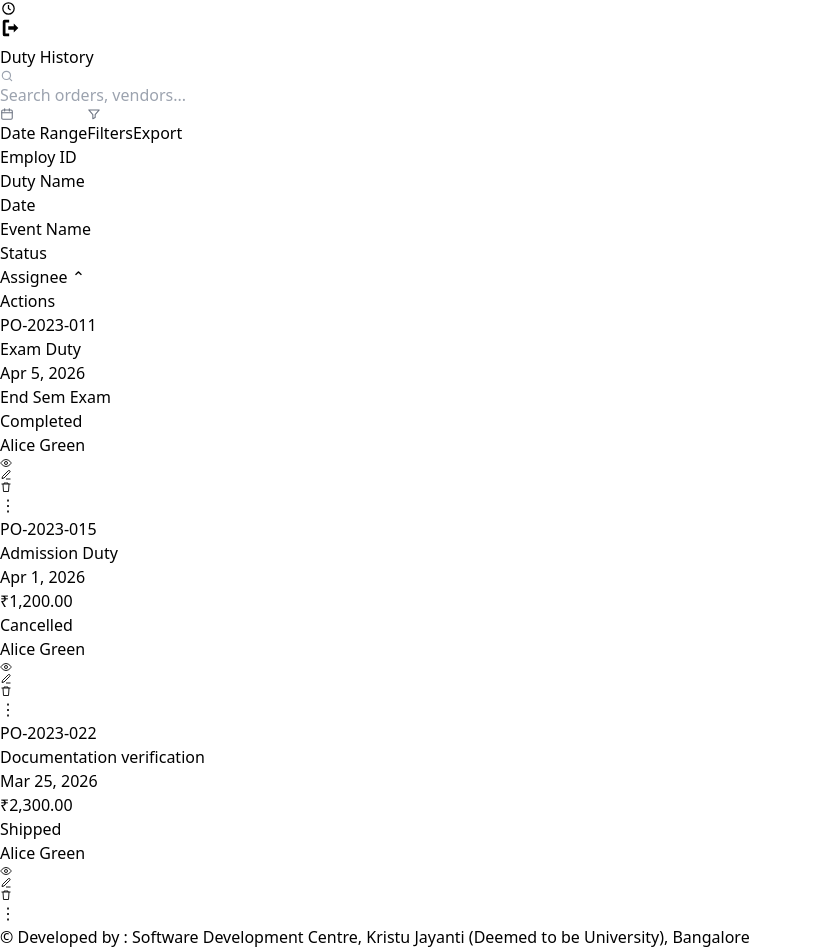
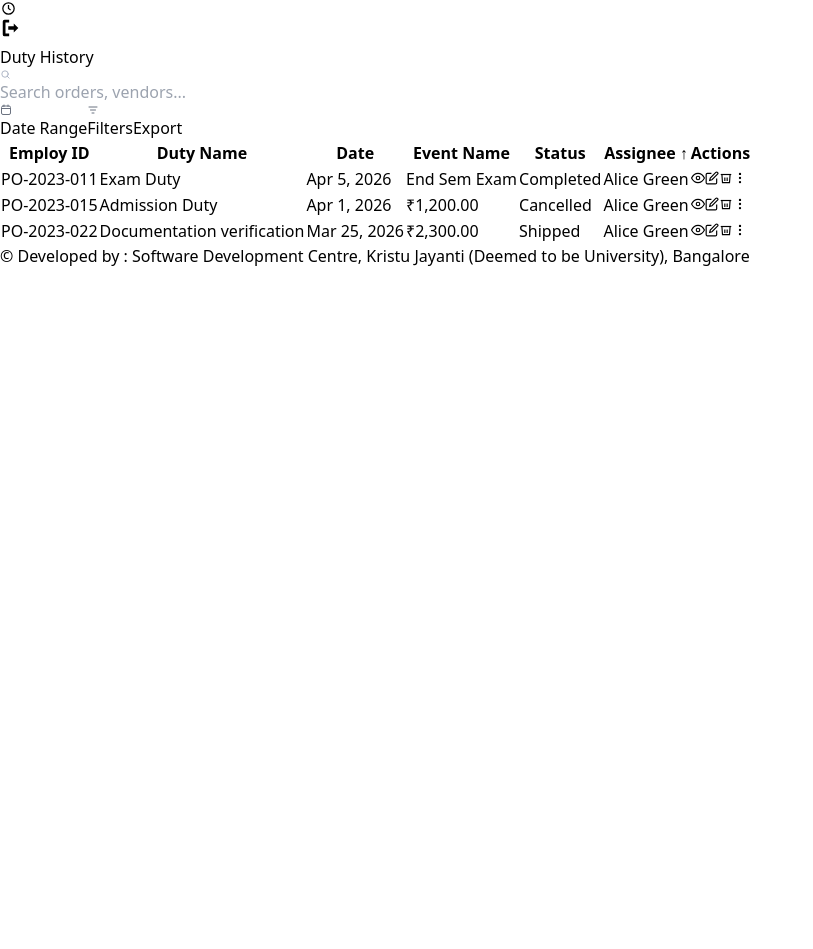
Before and after one commit to krithikavchristy-collab/duty_allotment, an Angular app in the folder Duty-Allotment-Frontend/: page /duty-history in a window 1280 px wide. Shown: the part 857-1806 px from the top of the page, without its empty margins (0-813 px from the left). After the commit the page ends 1125 px from the top, so only its background shows below. Built offline with nearby package versions, Linux system fonts and the light colour scheme.

Commit message:
completed duty history

```diff
--- a/Duty-Allotment-Frontend/src/app/pages/duty-history/duty-history.component.html
+++ b/Duty-Allotment-Frontend/src/app/pages/duty-history/duty-history.component.html
@@ -1,166 +1,226 @@
-<section class="min-h-full bg-[#fafafd] px-[82px] pt-[34px] pb-[80px]">
+<section class="min-h-full bg-[#fafafd] px-[74px] pt-[28px] pb-[80px]">
 
-  <h1 class="text-[20px] font-medium text-black mb-[42px]">
-    Duty History
-  </h1>
+  <!-- Page Title -->
+  <h1 class="text-[20px] font-semibold text-black mb-[24px]">Duty History</h1>
 
-  <div class="w-[735px] h-[530px] bg-white border border-[#E5E7EB] rounded-[10px] shadow-sm overflow-hidden">
+  <!-- Table Container -->
+  <div class="w-[720px] bg-white border border-[#e5e7eb] rounded-[10px] px-[20px] pt-[16px] pb-[40px]">
 
-    <!-- Top Controls -->
-    <div class="h-[56px] flex items-center justify-between px-[16px] border-b border-[#E5E7EB]">
+    <!-- Search + Buttons Row -->
+    <div class="flex items-center gap-3 mb-4">
 
-      <div class="w-[270px] h-[34px] border border-[#E5E7EB] rounded-[7px] flex items-center px-[13px]">
-        <svg width="14" height="14" viewBox="0 0 24 24" fill="none"
-             stroke="#9CA3AF" stroke-width="2" stroke-linecap="round">
+      <!-- Search -->
+      <div class="w-[200px] h-[30px] border border-[#e1e5ec] rounded-[5px] flex items-center px-3 bg-white">
+        <svg width="11" height="11" viewBox="0 0 24 24" fill="none"
+             stroke="#A8B1C2" stroke-width="2" stroke-linecap="round" stroke-linejoin="round">
           <circle cx="11" cy="11" r="7"></circle>
           <path d="M20 20l-4.5-4.5"></path>
         </svg>
-
         <input
+          type="text"
           placeholder="Search orders, vendors..."
-          class="ml-[10px] w-full bg-transparent outline-none text-[11px] text-[#6B7280] placeholder:text-[#9CA3AF]"
+          class="ml-2 w-full bg-transparent outline-none text-[10px] text-[#A8B1C2] placeholder:text-[#C3C9D4]"
         />
       </div>
 
-      <div class="flex items-center gap-[8px]">
+      <!-- Spacer -->
+      <div class="flex-1"></div>
 
-        <button class="h-[34px] px-[13px] border border-[#DADDE3] rounded-[7px] flex items-center gap-[7px] text-[11px] text-[#374151] bg-white">
-          <svg width="14" height="14" viewBox="0 0 24 24" fill="none"
-               stroke="#6B7280" stroke-width="1.8" stroke-linecap="round" stroke-linejoin="round">
-            <rect x="3" y="5" width="18" height="16" rx="2"></rect>
-            <path d="M8 3v4"></path>
-            <path d="M16 3v4"></path>
-            <path d="M3 10h18"></path>
+      <!-- Date Range -->
+      <button class="h-[30px] px-3 border border-[#e1e5ec] rounded-[5px] flex items-center gap-2 text-[11px] text-gray-600 bg-white hover:bg-gray-50">
+        <svg width="12" height="12" viewBox="0 0 24 24" fill="none"
+             stroke="#6B7280" stroke-width="2" stroke-linecap="round">
+          <rect x="3" y="4" width="18" height="17" rx="3"></rect>
+          <path d="M3 9H21"></path>
+          <path d="M8 2V5M16 2V5"></path>
         </svg>
         Date Range
       </button>
 
-        <button class="h-[34px] px-[13px] border border-[#DADDE3] rounded-[7px] flex items-center gap-[7px] text-[11px] text-[#374151] bg-white">
-          <svg width="14" height="14" viewBox="0 0 24 24" fill="none"
-               stroke="#6B7280" stroke-width="1.8" stroke-linecap="round" stroke-linejoin="round">
-            <path d="M3 5h18l-7 8v5l-4 2v-7L3 5z"></path>
+      <!-- Filters -->
+      <button class="h-[30px] px-3 border border-[#e1e5ec] rounded-[5px] flex items-center gap-2 text-[11px] text-gray-600 bg-white hover:bg-gray-50">
+        <svg width="12" height="12" viewBox="0 0 24 24" fill="none"
+             stroke="#6B7280" stroke-width="2" stroke-linecap="round">
+          <path d="M4 6h16M7 12h10M10 18h4"></path>
         </svg>
         Filters
       </button>
 
-        <button class="h-[34px] px-[16px] rounded-[7px] flex items-center gap-[7px] text-[11px] text-white bg-[#2563EB] shadow-md">
-          <svg width="14" height="14" viewBox="0 0 24 24" fill="none"
-               stroke="white" stroke-width="1.9" stroke-linecap="round" stroke-linejoin="round">
+      <!-- Export -->
+      <button class="h-[30px] px-3 bg-blue-600 rounded-[5px] flex items-center gap-2 text-[11px] text-white hover:bg-blue-700">
+        <svg width="12" height="12" viewBox="0 0 24 24" fill="none"
+             stroke="white" stroke-width="2" stroke-linecap="round">
           <path d="M12 3v12"></path>
-            <path d="M7 10l5 5 5-5"></path>
-            <path d="M5 21h14"></path>
+          <path d="M8 11l4 4 4-4"></path>
+          <path d="M4 19h16"></path>
         </svg>
         Export
       </button>
 
     </div>
-    </div>
+
+    <!-- Table -->
+    <table class="w-full">
 
       <!-- Header -->
-    <div class="h-[54px] bg-[#F8FAFC] border-b border-[#E5E7EB] grid grid-cols-[95px_125px_90px_115px_75px_90px_95px] items-center px-[38px] text-[9px] font-bold tracking-[0.08em] text-[#6B7280] uppercase">
-      <div>Employ ID</div>
-      <div>Duty Name</div>
-      <div>Date</div>
-      <div>Event Name</div>
-      <div>Status</div>
-      <div class="flex items-center gap-[4px]">
-        Assignee <span class="text-[#2563EB] text-[12px]">⌃</span>
-      </div>
-      <div class="text-right">Actions</div>
-    </div>
+      <thead>
+        <tr class="border-b border-[#f0f0f0]">
+          <th class="text-left text-[10px] font-semibold text-[#8091AA] uppercase tracking-wide py-2 pr-4 w-[110px]">
+            Employ ID
+          </th>
+          <th class="text-left text-[10px] font-semibold text-[#8091AA] uppercase tracking-wide py-2 pr-4 w-[140px]">
+            Duty Name
+          </th>
+          <th class="text-left text-[10px] font-semibold text-[#8091AA] uppercase tracking-wide py-2 pr-4 w-[90px]">
+            Date
+          </th>
+          <th class="text-left text-[10px] font-semibold text-[#8091AA] uppercase tracking-wide py-2 pr-4 w-[120px]">
+            Event Name
+          </th>
+          <th class="text-left text-[10px] font-semibold text-[#8091AA] uppercase tracking-wide py-2 pr-4 w-[90px]">
+            Status
+          </th>
+          <th class="text-left text-[10px] font-semibold text-[#8091AA] uppercase tracking-wide py-2 pr-4 w-[90px]">
+            Assignee
+            <span class="ml-1">↑</span>
+          </th>
+          <th class="text-left text-[10px] font-semibold text-[#8091AA] uppercase tracking-wide py-2 w-[80px]">
+            Actions
+          </th>
+        </tr>
+      </thead>
+
+      <!-- Body -->
+      <tbody>
 
         <!-- Row 1 -->
-    <div class="h-[58px] border-b border-[#EEF0F4] grid grid-cols-[95px_125px_90px_115px_75px_90px_95px] items-center px-[38px] text-[10px] text-[#374151]">
-      <div class="font-bold text-black">PO-2023-011</div>
-      <div class="font-bold text-black">Exam Duty</div>
-      <div>Apr 5, 2026</div>
-      <div class="font-bold text-black">End Sem Exam</div>
-      <div>
-        <span class="px-[7px] py-[3px] rounded-[5px] bg-[#DFF8EC] text-[#00875A] text-[9px]">Completed</span>
-      </div>
-      <div>Alice Green</div>
-      <div class="flex justify-end items-center gap-[10px] text-[#9CA3AF]">
-
-        <svg width="12" height="12" viewBox="0 0 24 24" fill="none" stroke="currentColor" stroke-width="1.8">
-          <path d="M1.5 12s4-7 10.5-7 10.5 7 10.5 7-4 7-10.5 7S1.5 12 1.5 12z"></path>
+        <tr class="border-b border-[#f5f5f5] hover:bg-gray-50">
+          <td class="text-[12px] text-black py-[14px] pr-4">PO-2023-011</td>
+          <td class="text-[12px] font-semibold text-black py-[14px] pr-4">Exam Duty</td>
+          <td class="text-[12px] text-black py-[14px] pr-4">Apr 5, 2026</td>
+          <td class="text-[12px] font-semibold text-black py-[14px] pr-4">End Sem Exam</td>
+          <td class="py-[14px] pr-4">
+            <span class="text-[11px] font-semibold text-green-600">Completed</span>
+          </td>
+          <td class="text-[12px] text-black py-[14px] pr-4">Alice Green</td>
+          <td class="py-[14px]">
+            <div class="flex items-center gap-2">
+              <button class="text-gray-400 hover:text-gray-600">
+                <svg width="14" height="14" viewBox="0 0 24 24" fill="none" stroke="currentColor" stroke-width="2">
+                  <path d="M1 12s4-8 11-8 11 8 11 8-4 8-11 8-11-8-11-8z"></path>
                   <circle cx="12" cy="12" r="3"></circle>
                 </svg>
-
-        <svg width="12" height="12" viewBox="0 0 24 24" fill="none" stroke="currentColor" stroke-width="1.8">
-          <path d="M12 20h9"></path>
-          <path d="M16.5 3.5a2.1 2.1 0 013 3L8 18l-4 1 1-4 11.5-11.5z"></path>
+              </button>
+              <button class="text-gray-400 hover:text-gray-600">
+                <svg width="14" height="14" viewBox="0 0 24 24" fill="none" stroke="currentColor" stroke-width="2">
+                  <path d="M11 4H4a2 2 0 00-2 2v14a2 2 0 002 2h14a2 2 0 002-2v-7"></path>
+                  <path d="M18.5 2.5a2.121 2.121 0 013 3L12 15l-4 1 1-4 9.5-9.5z"></path>
                 </svg>
-
-        <svg width="12" height="12" viewBox="0 0 24 24" fill="none" stroke="currentColor" stroke-width="1.8">
-          <path d="M3 6h18"></path>
-          <path d="M8 6V4h8v2"></path>
-          <path d="M6 6l1 15h10l1-15"></path>
+              </button>
+              <button class="text-gray-400 hover:text-gray-600">
+                <svg width="14" height="14" viewBox="0 0 24 24" fill="none" stroke="currentColor" stroke-width="2">
+                  <polyline points="3 6 5 6 21 6"></polyline>
+                  <path d="M19 6l-1 14H6L5 6"></path>
+                  <path d="M10 11v6M14 11v6"></path>
                 </svg>
-
-        <span class="text-[15px] leading-none">⋮</span>
+              </button>
+              <button class="text-gray-400 hover:text-gray-600">
+                <svg width="14" height="14" viewBox="0 0 24 24" fill="none" stroke="currentColor" stroke-width="2">
+                  <circle cx="12" cy="5" r="1"></circle>
+                  <circle cx="12" cy="12" r="1"></circle>
+                  <circle cx="12" cy="19" r="1"></circle>
+                </svg>
+              </button>
             </div>
-    </div>
+          </td>
+        </tr>
 
         <!-- Row 2 -->
-    <div class="h-[58px] border-b border-[#EEF0F4] grid grid-cols-[95px_125px_90px_115px_75px_90px_95px] items-center px-[38px] text-[10px] text-[#374151]">
-      <div class="font-bold text-black">PO-2023-015</div>
-      <div class="font-bold text-black">Admission Duty</div>
-      <div>Apr 1, 2026</div>
-      <div class="font-bold text-black">₹1,200.00</div>
-      <div>
-        <span class="px-[7px] py-[3px] rounded-[5px] bg-[#FDECEF] text-[#C7355A] text-[9px]">Cancelled</span>
-      </div>
-      <div>Alice Green</div>
-      <div class="flex justify-end items-center gap-[10px] text-[#9CA3AF]">
-        <svg width="12" height="12" viewBox="0 0 24 24" fill="none" stroke="currentColor" stroke-width="1.8">
-          <path d="M1.5 12s4-7 10.5-7 10.5 7 10.5 7-4 7-10.5 7S1.5 12 1.5 12z"></path>
+        <tr class="border-b border-[#f5f5f5] hover:bg-gray-50">
+          <td class="text-[12px] text-black py-[14px] pr-4">PO-2023-015</td>
+          <td class="text-[12px] font-semibold text-black py-[14px] pr-4">Admission Duty</td>
+          <td class="text-[12px] text-black py-[14px] pr-4">Apr 1, 2026</td>
+          <td class="text-[12px] font-semibold text-black py-[14px] pr-4">₹1,200.00</td>
+          <td class="py-[14px] pr-4">
+            <span class="text-[11px] font-semibold text-red-500">Cancelled</span>
+          </td>
+          <td class="text-[12px] text-black py-[14px] pr-4">Alice Green</td>
+          <td class="py-[14px]">
+            <div class="flex items-center gap-2">
+              <button class="text-gray-400 hover:text-gray-600">
+                <svg width="14" height="14" viewBox="0 0 24 24" fill="none" stroke="currentColor" stroke-width="2">
+                  <path d="M1 12s4-8 11-8 11 8 11 8-4 8-11 8-11-8-11-8z"></path>
                   <circle cx="12" cy="12" r="3"></circle>
                 </svg>
-        <svg width="12" height="12" viewBox="0 0 24 24" fill="none" stroke="currentColor" stroke-width="1.8">
-          <path d="M12 20h9"></path>
-          <path d="M16.5 3.5a2.1 2.1 0 013 3L8 18l-4 1 1-4 11.5-11.5z"></path>
+              </button>
+              <button class="text-gray-400 hover:text-gray-600">
+                <svg width="14" height="14" viewBox="0 0 24 24" fill="none" stroke="currentColor" stroke-width="2">
+                  <path d="M11 4H4a2 2 0 00-2 2v14a2 2 0 002 2h14a2 2 0 002-2v-7"></path>
+                  <path d="M18.5 2.5a2.121 2.121 0 013 3L12 15l-4 1 1-4 9.5-9.5z"></path>
                 </svg>
-        <svg width="12" height="12" viewBox="0 0 24 24" fill="none" stroke="currentColor" stroke-width="1.8">
-          <path d="M3 6h18"></path>
-          <path d="M8 6V4h8v2"></path>
-          <path d="M6 6l1 15h10l1-15"></path>
+              </button>
+              <button class="text-gray-400 hover:text-gray-600">
+                <svg width="14" height="14" viewBox="0 0 24 24" fill="none" stroke="currentColor" stroke-width="2">
+                  <polyline points="3 6 5 6 21 6"></polyline>
+                  <path d="M19 6l-1 14H6L5 6"></path>
+                  <path d="M10 11v6M14 11v6"></path>
                 </svg>
-        <span class="text-[15px] leading-none">⋮</span>
+              </button>
+              <button class="text-gray-400 hover:text-gray-600">
+                <svg width="14" height="14" viewBox="0 0 24 24" fill="none" stroke="currentColor" stroke-width="2">
+                  <circle cx="12" cy="5" r="1"></circle>
+                  <circle cx="12" cy="12" r="1"></circle>
+                  <circle cx="12" cy="19" r="1"></circle>
+                </svg>
+              </button>
             </div>
-    </div>
+          </td>
+        </tr>
 
         <!-- Row 3 -->
-    <div class="h-[58px] border-b border-[#EEF0F4] grid grid-cols-[95px_125px_90px_115px_75px_90px_95px] items-center px-[38px] text-[10px] text-[#374151]">
-      <div class="font-bold text-black">PO-2023-022</div>
-      <div class="font-bold text-black leading-[13px]">Documentation verification</div>
-      <div>Mar 25, 2026</div>
-      <div class="font-bold text-black">₹2,300.00</div>
-      <div>
-        <span class="px-[7px] py-[3px] rounded-[5px] bg-[#EAF1FF] text-[#2563EB] text-[9px]">Shipped</span>
-      </div>
-      <div>Alice Green</div>
-      <div class="flex justify-end items-center gap-[10px] text-[#9CA3AF]">
-        <svg width="12" height="12" viewBox="0 0 24 24" fill="none" stroke="currentColor" stroke-width="1.8">
-          <path d="M1.5 12s4-7 10.5-7 10.5 7 10.5 7-4 7-10.5 7S1.5 12 1.5 12z"></path>
+        <tr class="hover:bg-gray-50">
+          <td class="text-[12px] text-black py-[14px] pr-4">PO-2023-022</td>
+          <td class="text-[12px] font-semibold text-black py-[14px] pr-4">Documentation verification</td>
+          <td class="text-[12px] text-black py-[14px] pr-4">Mar 25, 2026</td>
+          <td class="text-[12px] font-semibold text-black py-[14px] pr-4">₹2,300.00</td>
+          <td class="py-[14px] pr-4">
+            <span class="text-[11px] font-semibold text-blue-500">Shipped</span>
+          </td>
+          <td class="text-[12px] text-black py-[14px] pr-4">Alice Green</td>
+          <td class="py-[14px]">
+            <div class="flex items-center gap-2">
+              <button class="text-gray-400 hover:text-gray-600">
+                <svg width="14" height="14" viewBox="0 0 24 24" fill="none" stroke="currentColor" stroke-width="2">
+                  <path d="M1 12s4-8 11-8 11 8 11 8-4 8-11 8-11-8-11-8z"></path>
                   <circle cx="12" cy="12" r="3"></circle>
                 </svg>
-        <svg width="12" height="12" viewBox="0 0 24 24" fill="none" stroke="currentColor" stroke-width="1.8">
-          <path d="M12 20h9"></path>
-          <path d="M16.5 3.5a2.1 2.1 0 013 3L8 18l-4 1 1-4 11.5-11.5z"></path>
+              </button>
+              <button class="text-gray-400 hover:text-gray-600">
+                <svg width="14" height="14" viewBox="0 0 24 24" fill="none" stroke="currentColor" stroke-width="2">
+                  <path d="M11 4H4a2 2 0 00-2 2v14a2 2 0 002 2h14a2 2 0 002-2v-7"></path>
+                  <path d="M18.5 2.5a2.121 2.121 0 013 3L12 15l-4 1 1-4 9.5-9.5z"></path>
                 </svg>
-        <svg width="12" height="12" viewBox="0 0 24 24" fill="none" stroke="currentColor" stroke-width="1.8">
-          <path d="M3 6h18"></path>
-          <path d="M8 6V4h8v2"></path>
-          <path d="M6 6l1 15h10l1-15"></path>
+              </button>
+              <button class="text-gray-400 hover:text-gray-600">
+                <svg width="14" height="14" viewBox="0 0 24 24" fill="none" stroke="currentColor" stroke-width="2">
+                  <polyline points="3 6 5 6 21 6"></polyline>
+                  <path d="M19 6l-1 14H6L5 6"></path>
+                  <path d="M10 11v6M14 11v6"></path>
                 </svg>
-        <span class="text-[15px] leading-none">⋮</span>
+              </button>
+              <button class="text-gray-400 hover:text-gray-600">
+                <svg width="14" height="14" viewBox="0 0 24 24" fill="none" stroke="currentColor" stroke-width="2">
+                  <circle cx="12" cy="5" r="1"></circle>
+                  <circle cx="12" cy="12" r="1"></circle>
+                  <circle cx="12" cy="19" r="1"></circle>
+                </svg>
+              </button>
             </div>
-    </div>
+          </td>
+        </tr>
 
-    <div class="h-[58px] border-b border-[#F1F2F4]"></div>
-    <div class="h-[58px] border-b border-[#F1F2F4]"></div>
-    <div class="h-[58px] border-b border-[#F1F2F4]"></div>
-    <div class="h-[58px] border-b border-[#F1F2F4]"></div>
+      </tbody>
+    </table>
 
   </div>
 
```
Also changed, not shown: Duty-Allotment-Frontend/src/app/pages/received-request/received-request.component.html (+18 -18 lines), Duty-Allotment-Frontend/src/app/pages/swap-request/swap-request.component.html (+36 -30 lines). Lines whose indentation alone changed are shown as unchanged.
